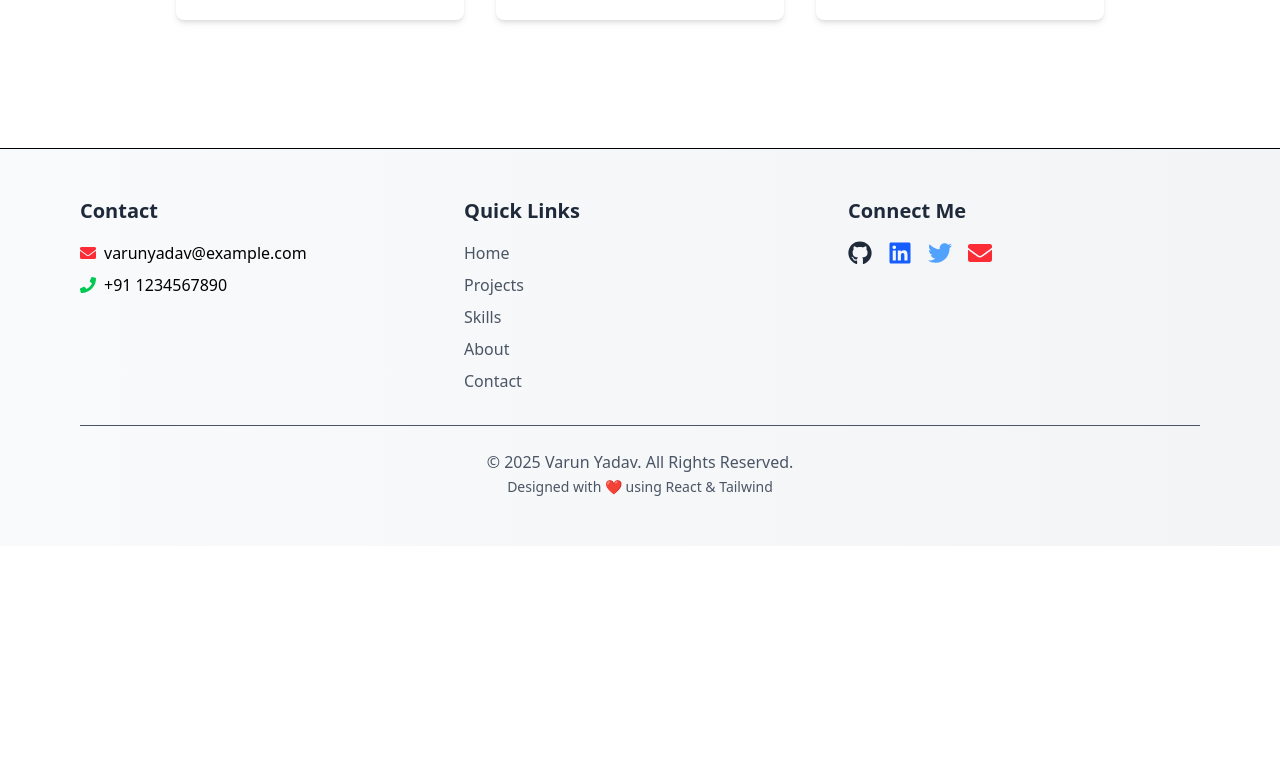
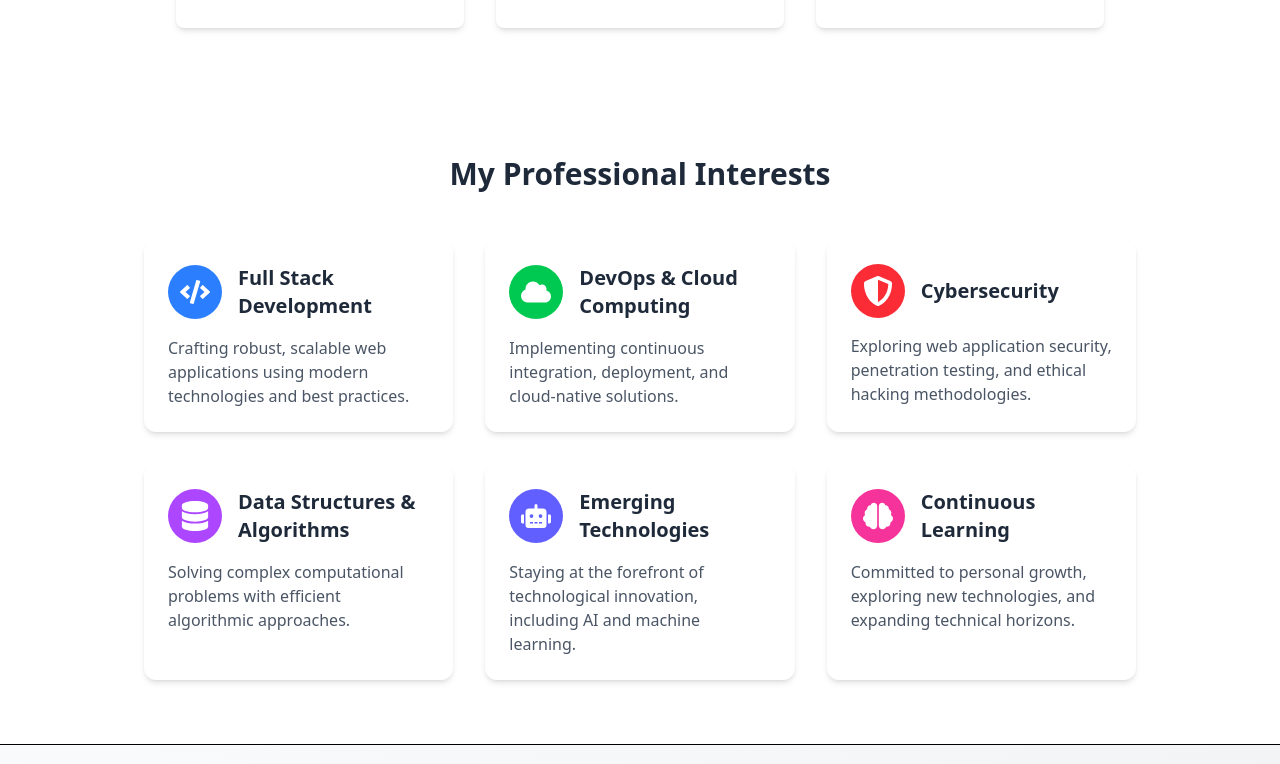
Before and after one commit to Varunyadavgithub/Portfolio, a React (Vite) app in the folder client/: page / in a window 1280 px wide. Shown: the part 896-1660 px from the top of the page. Before the commit the page ends 1442 px from the top, so only its background shows below. Built offline with nearby package versions, Linux system fonts and the light colour scheme.

Commit message:
added a new section in home page

```diff
--- a/client/src/assets/assets.js
+++ b/client/src/assets/assets.js
@@ -28,6 +28,7 @@ import {
   SiCplusplus,
   SiPostman,
 } from "react-icons/si";
+
 import { VscVscode } from "react-icons/vsc";
 
 export const assets = { Profile };
@@ -52,6 +53,8 @@ export const Expertise = [
       "Delivering high-performance, scalable, and efficient web solutions.",
   },
 ];
+
+
 
 export const skills = [
   // Frontend Skills
--- a/client/src/components/HeroSection.jsx
+++ b/client/src/components/HeroSection.jsx
@@ -103,6 +103,7 @@ const HeroSection = () => {
             variants={itemVariants}
             className="flex justify-center order-1 md:order-2 mb-8 md:mb-0"
           >
+            <div className="p-1 bg-gradient-to-r from-blue-500 to-purple-600 rounded-full">
               <motion.img
                 src={assets.Profile}
                 alt="Varun Yadav"
@@ -111,6 +112,7 @@ const HeroSection = () => {
                 animate={{ scale: 1, opacity: 1 }}
                 transition={{ duration: 0.7 }}
               />
+            </div>
           </motion.div>
         </motion.div>
 
--- /dev/null
+++ b/client/src/components/InterestsSection.jsx
@@ -0,0 +1,102 @@
+import React from "react";
+import { motion } from "framer-motion";
+import {
+  FaCode,
+  FaCloud,
+  FaShieldAlt,
+  FaDatabase,
+  FaRobot,
+  FaBrain,
+} from "react-icons/fa";
+
+const InterestCard = ({ icon, title, description, color }) => {
+  return (
+    <motion.div
+      whileHover={{
+        scale: 1.05,
+        boxShadow: "0 10px 20px rgba(0,0,0,0.1)",
+      }}
+      className="bg-white p-6 rounded-xl shadow-md hover:shadow-lg transition-all duration-300"
+    >
+      <div className="flex items-center space-x-4 mb-4">
+        <div className={`${color} p-3 rounded-full`}>
+          {React.cloneElement(icon, { className: "text-3xl text-white" })}
+        </div>
+        <h3 className="text-xl font-semibold text-gray-800">{title}</h3>
+      </div>
+      <p className="text-gray-600">{description}</p>
+    </motion.div>
+  );
+};
+
+const InterestsSection = () => {
+  const Interests = [
+    {
+      icon: <FaCode />,
+      title: "Full Stack Development",
+      description:
+        "Crafting robust, scalable web applications using modern technologies and best practices.",
+      color: "bg-blue-500",
+    },
+    {
+      icon: <FaCloud />,
+      title: "DevOps & Cloud Computing",
+      description:
+        "Implementing continuous integration, deployment, and cloud-native solutions.",
+      color: "bg-green-500",
+    },
+    {
+      icon: <FaShieldAlt />,
+      title: "Cybersecurity",
+      description:
+        "Exploring web application security, penetration testing, and ethical hacking methodologies.",
+      color: "bg-red-500",
+    },
+    {
+      icon: <FaDatabase />,
+      title: "Data Structures & Algorithms",
+      description:
+        "Solving complex computational problems with efficient algorithmic approaches.",
+      color: "bg-purple-500",
+    },
+    {
+      icon: <FaRobot />,
+      title: "Emerging Technologies",
+      description:
+        "Staying at the forefront of technological innovation, including AI and machine learning.",
+      color: "bg-indigo-500",
+    },
+    {
+      icon: <FaBrain />,
+      title: "Continuous Learning",
+      description:
+        "Committed to personal growth, exploring new technologies, and expanding technical horizons.",
+      color: "bg-pink-500",
+    },
+  ];
+  return (
+    <div>
+      {/* Interests Section */}
+      <motion.section
+        initial={{ opacity: 0, y: 50 }}
+        whileInView={{ opacity: 1, y: 0 }}
+        transition={{ duration: 0.6 }}
+        className="mt-16"
+      >
+        <div className="container mx-auto max-w-6xl">
+          <h2 className="text-3xl font-bold text-center text-gray-800 mb-12">
+            My Professional Interests
+          </h2>
+
+          <div className="grid grid-cols-1 md:grid-cols-2 lg:grid-cols-3 gap-8">
+            {Interests.map((interest, index) => (
+              <InterestCard key={index} {...interest} />
+            ))}
+          </div>
+        </div>
+      </motion.section>
+    </div>
+  );
+};
+
+export default InterestsSection;
--- a/client/src/pages/Home.jsx
+++ b/client/src/pages/Home.jsx
@@ -1,8 +1,12 @@
 import React from "react";
 import { motion } from "framer-motion";
+
 import HeroSection from "../components/HeroSection";
+import InterestsSection from "../components/InterestsSection";
+
 
 const Home = () => {
+
   return (
     <motion.div
       initial={{ opacity: 0 }}
@@ -11,6 +15,8 @@ const Home = () => {
       className="min-h-screen flex flex-col justify-center py-16 px-4 md:px-20"
     >
       <HeroSection />
+
+     <InterestsSection/>
     </motion.div>
   );
 };
```
Lines whose indentation alone changed are shown as unchanged.
